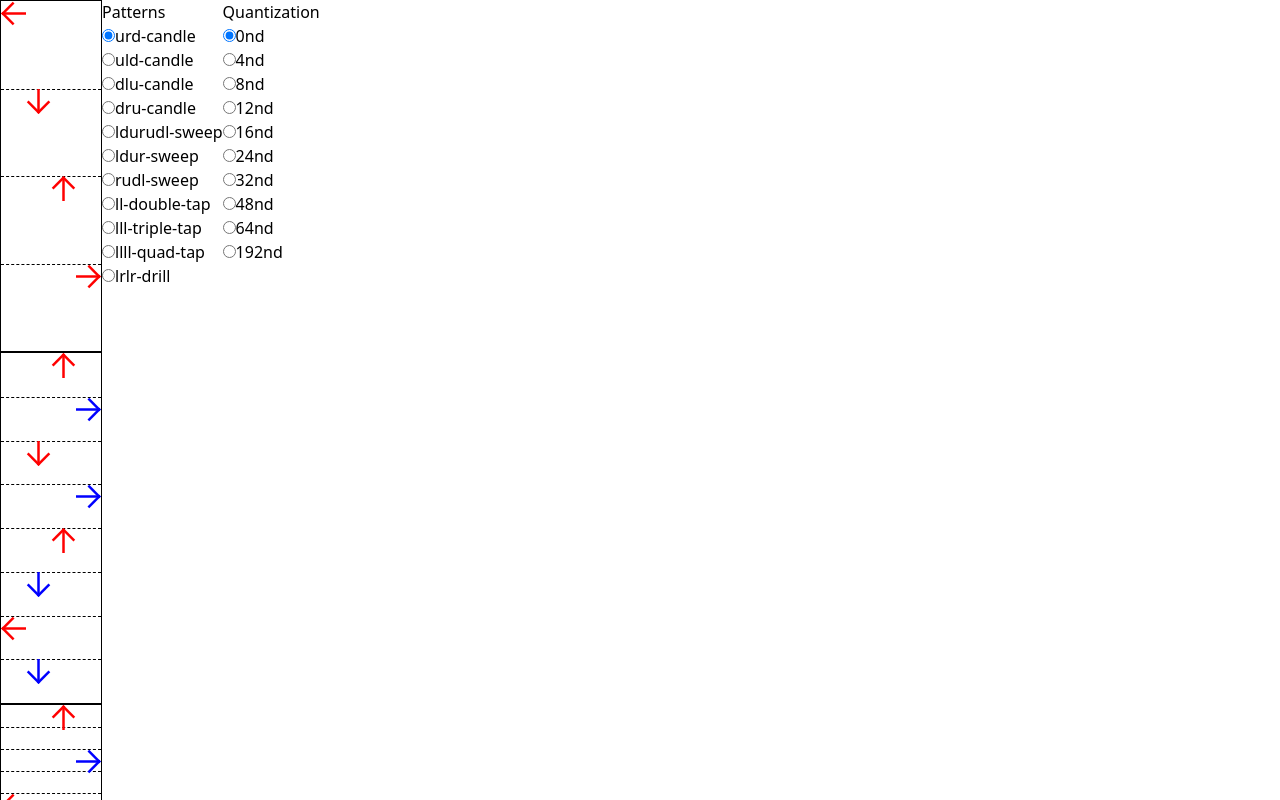
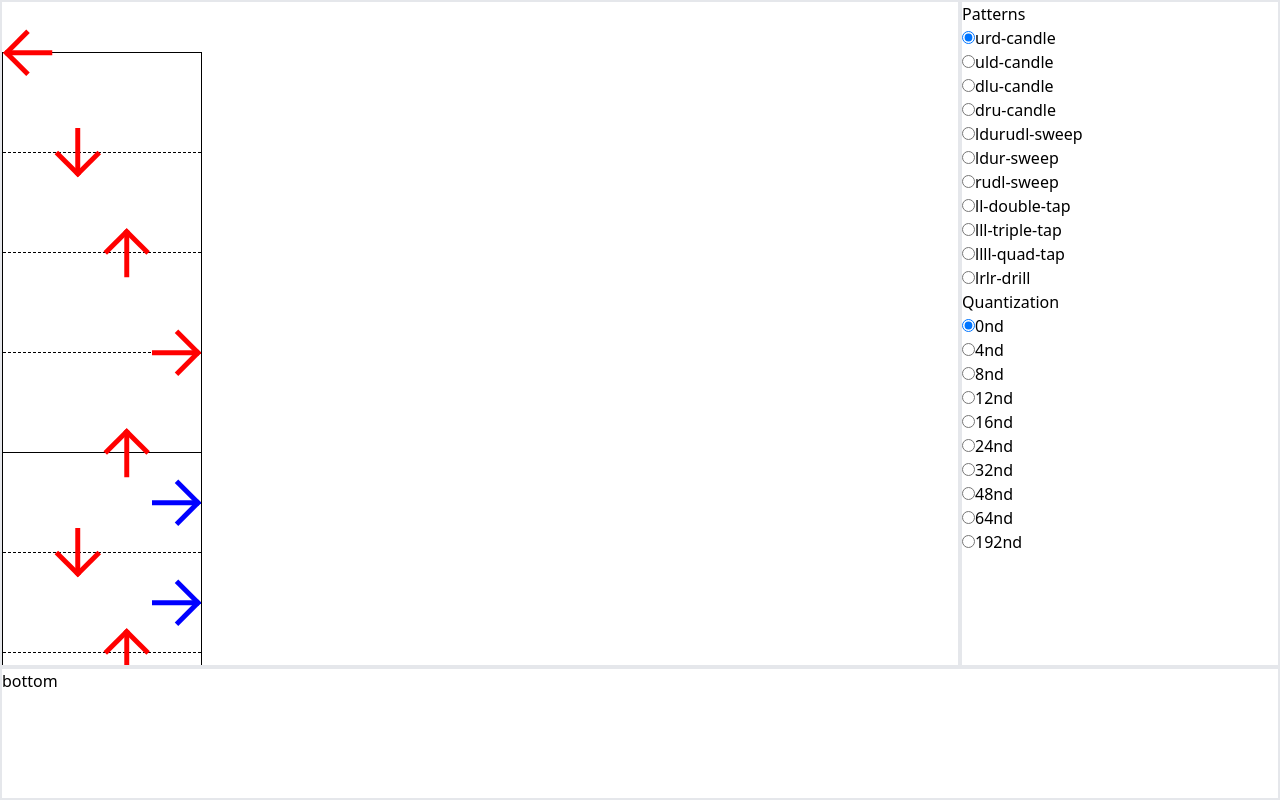
Before and after one commit to lmiller1990/stepfile-analyzer, a Vue app: page / in a window 1280 px wide. Shown: the top 800 px of the page. Built offline with nearby package versions, Linux system fonts and the light colour scheme.

Commit message:
revamp ui

```diff
--- a/package.json
+++ b/package.json
@@ -4,6 +4,7 @@
   "main": "index.js",
   "license": "MIT",
   "dependencies": {
+    "pinia": "^2.0.9",
     "vue": "^3.2.25"
   },
   "devDependencies": {
--- a/src/App.vue
+++ b/src/App.vue
@@ -9,8 +9,11 @@ import {
 import { patterns } from "./patterns";
 import type { Direction, Measure, NoteLineWithPatternData } from "./types";
 import { quantization } from "./noteData";
-import { chart } from "./chart";
+import { chart, uberRave } from "./chart";
+import ControlPanel from "./ControlPanel.vue";
+import { measureHeight } from './uiConstants'
 import Arrow from "./Arrow.vue";
+import MeasureC from "./Measure.vue";
 
 const data = parse(chart);
 const analysis = analyzePatterns(
@@ -40,34 +43,30 @@ const positions = new Map<Direction, number>([
 ]);
 
 const measureWidth = 100;
-const measureHeight = 350;
 
-const noteStyle = (note: NoteLineWithPatternData, direction: Direction) => {
-  return {
-    left: `${(measureWidth / 4) * positions.get(direction)!}px`,
-    width: `${measureWidth / 4}px`,
-    height: `${measureHeight / 16}`,
-  };
-};
+// const noteStyle = (note: NoteLineWithPatternData, direction: Direction) => {
+//   return {
+//     left: `${(measureWidth / 4) * positions.get(direction)!}px`,
+//     width: `${measureWidth / 4}px`,
+//     height: `${measureHeight / 16}`,
+//   };
+// };
 
-const measureStyle = (
-  lineNumber: number,
-  measure: Measure<NoteLineWithPatternData>
-): HTMLAttributes["style"] => {
-  const line = measure.notes[lineNumber - 1];
-  const desiredPatternQuantization = line.patterns.get(
-    selectedPattern.value
-  )!;
-  const highlight =
-    desiredPatternQuantization ===
-    selectedQuantization.value.quantization;
+// const measureStyle = (
+//   lineNumber: number,
+//   measure: Measure<NoteLineWithPatternData>
+// ): HTMLAttributes["style"] => {
+//   const line = measure.notes[lineNumber - 1];
+//   const desiredPatternQuantization = line.patterns.get(selectedPattern.value)!;
+//   const highlight =
+//     desiredPatternQuantization === selectedQuantization.value.quantization;
 
-  return {
-    top: `${(measureHeight / measure.quantization) * (lineNumber - 1)}px`,
-    background: highlight ? "rgba(172, 215, 230, 0.50)" : "none",
-    height: `${measureHeight / measure.quantization}px`,
-  };
-};
+//   return {
+//     top: `${(measureHeight / measure.quantization) * (lineNumber - 1)}px`,
+//     background: highlight ? "rgba(172, 215, 230, 0.50)" : "none",
+//     height: `${measureHeight / measure.quantization}px`,
+//   };
+// };
 
 function setQuantization(q: typeof quantizations[number]) {
   selectedQuantization.value = q;
@@ -75,14 +74,24 @@ function setQuantization(q: typeof quantizations[number]) {
 </script>
 
 <template>
-  <div class="flex">
-    <div>
+  <div id="main-container">
+    <div id="chart-container" class="border border-2">
+      <div id="measure-container">
+
+        <MeasureC
+          v-for="measure of measures"
+          :measure="measure"
+          :key="measure.number"
+        />
+          <!-- :style="{ height: `${measureHeight}px`, width: `${measureWidth}px` }" -->
+        <!--
         <div
           class="measure"
           v-for="measure of measures"
           :key="measure.number"
           :style="{ height: `${measureHeight}px`, width: `${measureWidth}px` }"
         >
+
           <div
             v-for="line of measure.quantization"
             class="line"
@@ -134,37 +143,26 @@ function setQuantization(q: typeof quantizations[number]) {
             </div>
           </div>
         </div>
-    </div>
+        -->
 
-    <div class="flex">
-      <div>
-        <h1>Patterns</h1>
-        <div v-for="name of Object.keys(patterns)" :key="name">
-          <input
-            :id="name"
-            :value="name"
-            type="radio"
-            v-model="selectedPattern"
-          />
-          <label :for="name">{{ name }}</label>
-        </div>
       </div>
     </div>
 
-    <div>
-      <h1>Quantization</h1>
-      <div v-for="q of quantizations" :key="q.id">
-        <input
-          type="radio"
-          :id="q.id"
-          :value="q.id"
-          :checked="q.id === selectedQuantization.id"
-          @input="setQuantization(q)"
-        />
-        <label :for="q.id">{{ q.name }}</label>
+    <div id="controls-container" class="border border-2">
+      <ControlPanel />
+    </div>
+
+    <div id="bottom-half" class="border border-2">
+      bottom
     </div>
   </div>
-  </div>
+
+  <!-- <div class="flex"> -->
+
+    <!--
+    -->
+
+  <!-- </div> -->
 </template>
 
 <style scoped>
@@ -172,19 +170,33 @@ function setQuantization(q: typeof quantizations[number]) {
   position: absolute;
 }
 
-.line {
-  position: absolute;
-  border-bottom: 1px dashed black;
-  display: flex;
-  width: 100%;
-}
-
-.measure {
-  position: relative;
-  border: 1px solid black;
-}
-
 * {
   box-sizing: content-box;
 }
+
+#main-container {
+  display: grid;
+  grid-template-columns: 3fr 1fr;
+  grid-template-rows: 5fr 1fr;
+  height: 100vh;
+}
+
+#chart-container {
+  overflow: scroll;
+}
+
+#bottom-half {
+  grid-column-start: 1;
+  grid-column-end: 3;
+}
+
+#measure-container {
+  margin: 50px 0 0 0;
+  height: 100%;
+  width: 200px;
+  display: grid;
+  grid-template-columns: 1fr;
+  /* gap: 2px; */
+  grid-auto-rows: v-bind("measureHeight.px");
+}
 </style>
--- a/src/Arrow.vue
+++ b/src/Arrow.vue
@@ -1,4 +1,5 @@
 <script lang="ts" setup>
+import { computed, ref } from "vue";
 import type { Quantization } from "./noteData";
 import type { Direction } from "./types";
 
@@ -36,16 +37,22 @@ switch (props.direction) {
     break;
 }
 
-const style = {
-  transform: `rotate(${rotation})`,
-};
+const fill = colors.get(props.quantization);
 
-console.log(props.quantization)
-const fill = colors.get(props.quantization)
+const root = ref<SVGElement>();
+
+const style = computed(() => {
+  const top = root.value ? root.value.getBoundingClientRect().height / 2 : 0;
+  return {
+    transform: `rotate(${rotation})`,
+    top: `-${top}px`,
+  };
+});
 </script>
 
 <template>
   <svg
+    ref="root"
     viewBox="0 0 100 100"
     fill="none"
     xmlns="http://www.w3.org/2000/svg"
@@ -62,3 +69,9 @@ const fill = colors.get(props.quantization)
     />
   </svg>
 </template>
+
+<style scoped>
+svg {
+  position: absolute;
+}
+</style>
--- /dev/null
+++ b/src/ControlPanel.vue
@@ -0,0 +1,41 @@
+<script lang="ts" setup>
+import { ref } from "vue";
+import { patterns } from "./patterns";
+import { useControlsStore } from "./store/controls";
+import { quantizations } from "./uiConstants";
+
+const controlsStore = useControlsStore();
+</script>
+
+<template>
+  <div class="h-full w-full">
+    <div class="flex">
+      <div>
+        <h1>Patterns</h1>
+        <div v-for="name of Object.keys(patterns)" :key="name">
+          <input
+            :id="name"
+            :value="name"
+            type="radio"
+            v-model="controlsStore.selectedPattern"
+          />
+          <label :for="name">{{ name }}</label>
+        </div>
+      </div>
+    </div>
+
+    <div>
+      <h1>Quantization</h1>
+      <div v-for="q of quantizations" :key="q.id">
+        <input
+          type="radio"
+          :id="q.id"
+          :value="q.id"
+          :checked="q.id === controlsStore.selectedQuantization.id"
+          @input="controlsStore.setSetQuantization(q)"
+        />
+        <label :for="q.id">{{ q.name }}</label>
+      </div>
+    </div>
+  </div>
+</template>
--- /dev/null
+++ b/src/Measure.vue
@@ -0,0 +1,100 @@
+<script lang="ts" setup>
+import type { Direction, Measure, NoteLineWithPatternData } from "./types";
+import Arrow from "./Arrow.vue";
+import { HTMLAttributes } from "vue";
+import { measureHeight } from './uiConstants'
+import { useControlsStore } from "./store/controls";
+
+const positions = new Map<Direction, number>([
+  ["left", 0],
+  ["down", 1],
+  ["up", 2],
+  ["right", 3],
+]);
+
+const props = defineProps<{
+  measure: Measure<NoteLineWithPatternData>;
+}>();
+
+const controlsStore = useControlsStore()
+
+const measureStyle = (lineNumber: number): HTMLAttributes["style"] => {
+  const line = props.measure.notes[lineNumber - 1];
+  const desiredPatternQuantization = line.patterns.get(controlsStore.selectedPattern)!;
+  const highlight =
+    desiredPatternQuantization === controlsStore.selectedQuantization.quantization;
+
+  return {
+    background: highlight ? "rgba(172, 215, 230, 0.50)" : "none",
+    height: `${measureHeight.value / props.measure.quantization}px`,
+  };
+};
+</script>
+
+<template>
+  <div class="measure">
+
+    <div
+      v-for="line of props.measure.quantization"
+      :style="measureStyle(line)"
+      class="flex w-full"
+      :class="{
+        'measure-guide': line % (props.measure.quantization / 4) === 0 && line !== props.measure.quantization,
+      }"
+    >
+      <div
+        v-for="num of [1, 2, 3, 4]"
+        class="w-full relative"
+        :key="num"
+      >
+        <Arrow
+          v-if="measure.notes[line - 1].left && num === 1"
+          direction="left"
+          :quantization="measure.notes[line - 1].noteQuantization"
+        />
+
+        <Arrow
+          v-if="measure.notes[line - 1].down && num === 2"
+          direction="down"
+          :quantization="measure.notes[line - 1].noteQuantization"
+        />
+
+        <Arrow
+          v-if="measure.notes[line - 1].up && num === 3"
+          direction="up"
+          :quantization="measure.notes[line - 1].noteQuantization"
+        />
+
+        <Arrow
+          v-if="measure.notes[line - 1].right && num === 4"
+          direction="right"
+          :quantization="measure.notes[line - 1].noteQuantization"
+        />
+      </div>
+
+    </div>
+
+  </div>
+</template>
+
+<style scoped>
+.measure-guide {
+  border-bottom: 1px dashed;
+}
+
+.measure {
+  position: relative;
+  border: 1px solid black;
+  border-bottom: none;
+  display: grid;
+  grid-template-rows: repeat(4, 1fr);
+}
+
+.measure-debug {
+  border: 1px solid red;
+}
+
+.line {
+  position: absolute;
+}
+</style>
--- /dev/null
+++ b/src/NoteLine.vue
@@ -0,0 +1,43 @@
+<script lang="ts" setup>
+import { HTMLAttributes } from 'vue';
+import { Measure, NoteLineWithPatternData } from './types';
+
+const measureHeight = 400
+
+const props = defineProps<{
+  line: number
+  measure: Measure<NoteLineWithPatternData>
+}>()
+
+const measureStyle = (): HTMLAttributes["style"] => {
+  const line = props.measure.notes[props.line - 1];
+  // const desiredPatternQuantization = line.patterns.get(selectedPattern.value)!;
+  const highlight = false
+  //   desiredPatternQuantization === selectedQuantization.value.quantization;
+
+  return {
+    top: `${(measureHeight / props.measure.quantization) * (props.line - 1)}px`,
+    background: highlight ? "rgba(172, 215, 230, 0.50)" : "none",
+    height: `${measureHeight / props.measure.quantization}px`,
+  };
+};
+
+</script>
+
+<template>
+  <div
+    :style="measureStyle"
+    class="line"
+    >
+  </div>
+</template>
+
+<style scoped>
+.line {
+  position: relative;
+  border-bottom: 1px dashed black;
+  display: flex;
+  width: 100%;
+}
+
+</style>
--- a/src/main.ts
+++ b/src/main.ts
@@ -1,5 +1,8 @@
 import { createApp } from 'vue'
 import App from './App.vue'
+import { createPinia } from 'pinia'
 import './index.css'
 
-createApp(App).mount('#app')
+const app = createApp(App)
+app.use(createPinia())
+app.mount('#app')
--- a/src/patterns.ts
+++ b/src/patterns.ts
@@ -6,6 +6,16 @@ export const right = "0001";
 export type Note = typeof up | typeof down | typeof right | typeof left;
 
 export type PatternBag = Record<string, readonly Note[]>;
+
+type PatternCategory = 'candle' | 'sweep' | 'jack' | 'staircase' | 'crossover' | 'trill'
+
+interface Pattern {
+  id: string
+  category: PatternCategory
+}
+
+const allPatterns = [
+]
 
 export const patterns: PatternBag = {
   "urd-candle": [up, right, down],
--- /dev/null
+++ b/src/store/controls.ts
@@ -0,0 +1,21 @@
+import { defineStore } from "pinia";
+import { quantizations } from "../uiConstants";
+
+type UIQuantization = typeof quantizations[number];
+
+interface ControlsStoreState {
+  selectedPattern: string
+  selectedQuantization: UIQuantization;
+}
+
+export const useControlsStore = defineStore("controls", {
+  state: (): ControlsStoreState => ({
+    selectedPattern: "urd-candle",
+    selectedQuantization: quantizations[0],
+  }),
+  actions: {
+    setSetQuantization(q: UIQuantization) {
+      this.selectedQuantization = q;
+    },
+  },
+});
--- /dev/null
+++ b/src/uiConstants.ts
@@ -0,0 +1,14 @@
+import { quantization } from "./noteData";
+
+export const quantizations = quantization.map((x) => ({
+  id: `q-${x}`,
+  quantization: x,
+  name: x === 32 || 192 ? `${x}nd` : `${x}th`,
+}));
+
+const val = 400;
+
+export const measureHeight = {
+  value: val,
+  px: `${val}px`,
+};
```
Also changed, not shown: src/chart.ts (+166 -0 lines), 1 other file (tests, documents, lock files or other folders). Lines whose indentation alone changed are shown as unchanged.
